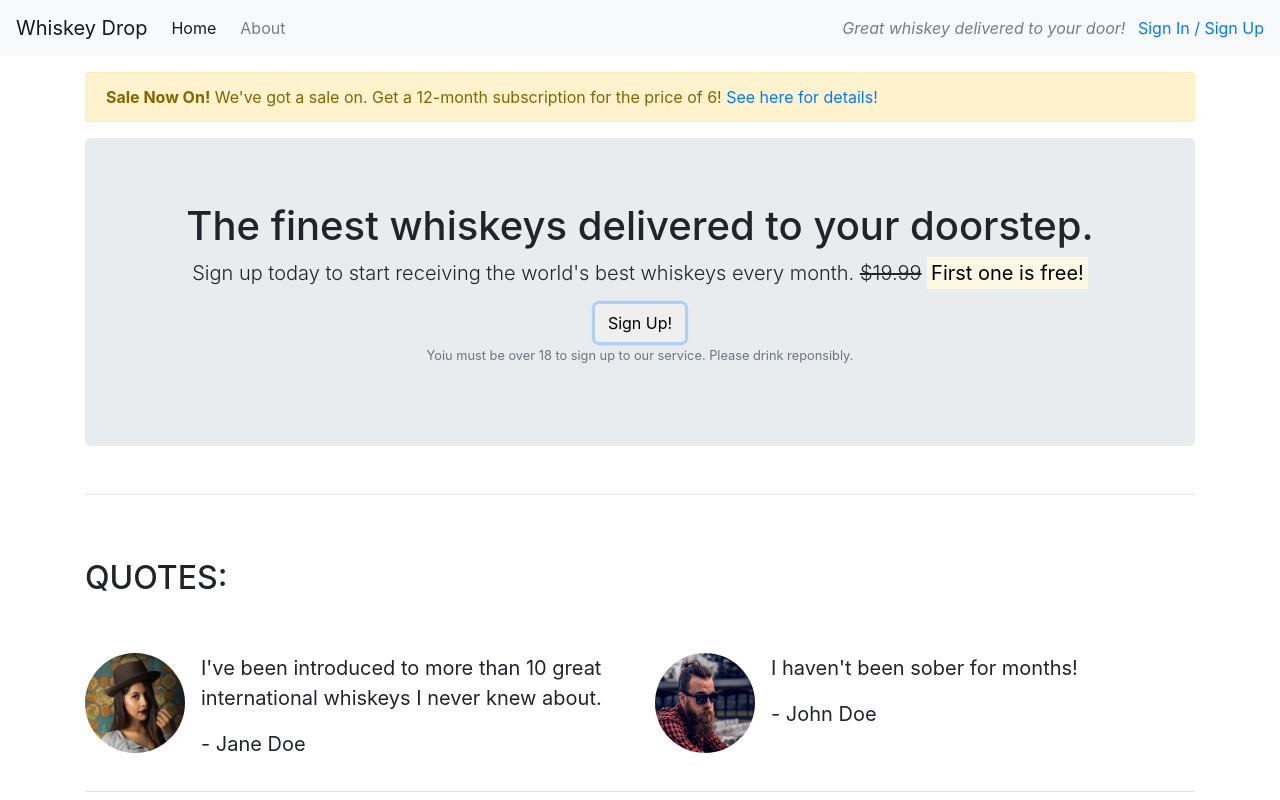
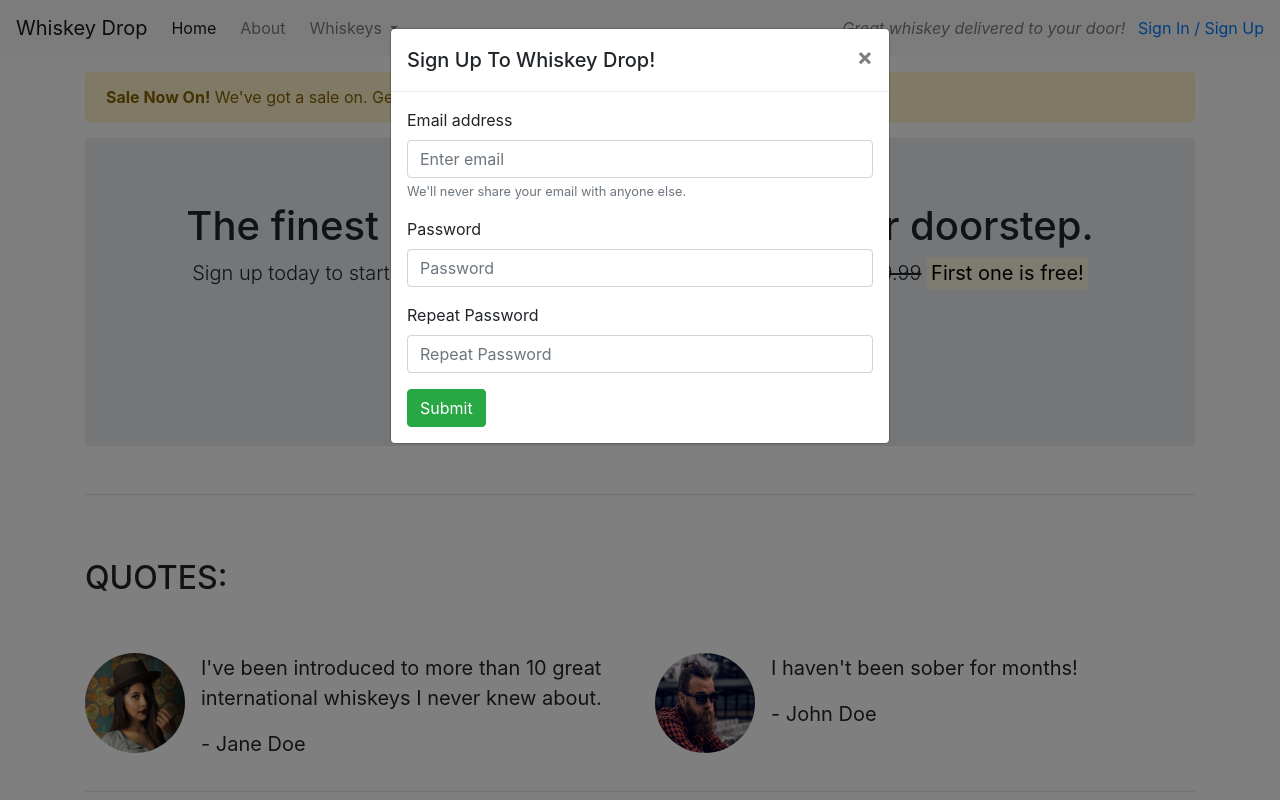
Before and after one commit to nickl98/bootstrap-work, a plain HTML site: page index.html in a window 1280 px wide. Both pictures are taken after a click on the button "Sign Up!". Shown: the top 800 px of the page. Drawn offline with nearby package versions, Linux system fonts and the light colour scheme.

Commit message:
Modal was installed

```diff
--- a/index.html
+++ b/index.html
@@ -13,11 +13,30 @@
 <body>
     <nav class="navbar navbar-light bg-light navbar-expand-sm">
         <a href="/" class="navbar-brand">Whiskey Drop</a>
+
+        <button class="navbar-toggler ml-auto" type="button" data-toggle="collapse" data-target="#navbarNavDropdown" aria-controls="navbarNavDropdown" aria-expanded="false" aria-label="Toggle navigation">
+        <span class="navbar-toggler-icon"></span></button>
+
+        <div class="collapse navbar-collapse" id="navbarNavDropdown">
+
         <ul class="navbar-nav mr-auto">
             <li class="active nav-item mr-2"><a class="nav-link" href="/">Home</a></li>
             <li class="nav-item mr-2"><a class="nav-link" href="/about">About</a></li>
+            <li class="nav-item dropdown">
+                    <a class="nav-link dropdown-toggle" href="#" id="navbarDropdownMenuLink" role="button" data-toggle="dropdown" aria-haspopup="true" aria-expanded="false">
+          Whiskeys
+        </a>
+                    <div class="dropdown-menu" aria-labelledby="navbarDropdownMenuLink">
+                        <a class="dropdown-item" href="#">Irish</a>
+                        <a class="dropdown-item" href="#">Scotch</a>
+                        <a class="dropdown-item" href="#">Japanese</a>
+                        <a class="dropdown-item" href="#">American</a>
+                    </div>
+                </li>
+
             <li class="nav-item mr-2 d-block d-sm-none"><a class="nav-link" href="/login">Sign In / Sign Up</a></li>
         </ul>
+        </div>
         <div class="d-none d-md-block">
         <p class="navbar-text my-auto mr-2"><i>Great whiskey delivered to your door!</i></p>
         <a href="/login">Sign In / Sign Up</a>
@@ -41,7 +60,7 @@
             <s class="d-none d-sm-inline">$19.99</s>
             <span class="d-inline d-sm-none"><br></span>
             <strong><mark>First one is free!</mark></strong></p>
-            <button class="btn btn-success-lg">Sign Up!</button>
+            <button class="btn btn-success-lg" data-toggle="modal" data-target="#signUpModal">Sign Up!</button>
             <p class="text-muted"><small>Yoiu must be over 18 to sign up to our service. Please drink reponsibly. </small></p>
         </section>
         </div>
@@ -121,6 +140,39 @@
         </section>
         <!-- /.features -->
     </article>
+    <div class="modal" tabindex="-1" role="dialog" id="signUpModal">
+  <div class="modal-dialog" role="document">
+    <div class="modal-content">
+      <div class="modal-header">
+        <h5 class="modal-title">Sign Up To Whiskey Drop!</h5>
+        <button type="button" class="close" data-dismiss="modal" aria-label="Close">
+          <span aria-hidden="true">&times;</span>
+        </button>
+      </div>
+      <div class="modal-body">
+       <form>
+            <div class="form-group">
+                <label for="exampleInputEmail1">Email address</label>
+                <input type="email" class="form-control" id="exampleInputEmail1" aria-describedby="emailHelp" placeholder="Enter email">
+                <small id="emailHelp" class="form-text text-muted">We'll never share your email with anyone else.</small>
+            </div>
+            <div class="form-group">
+                <label for="password">Password</label>
+                <input type="password" class="form-control" id="password" placeholder="Password">
+            </div>
+             <div class="form-group">
+                <label for="repeatPassword">Repeat Password</label>
+                <input type="password" class="form-control" id="repeatPassword" placeholder="Repeat Password">
+            </div>
+            <button type="submit" class="btn btn-success">Submit</button>
+        </form>
+      </div>
+    </div>
+  </div>
+</div>
+<script src="https://code.jquery.com/jquery-3.3.1.slim.min.js" integrity="sha384-q8i/X+965DzO0rT7abK41JStQIAqVgRVzpbzo5smXKp4YfRvH+8abtTE1Pi6jizo" crossorigin="anonymous"></script>
+<script src="https://cdnjs.cloudflare.com/ajax/libs/popper.js/1.14.7/umd/popper.min.js" integrity="sha384-UO2eT0CpHqdSJQ6hJty5KVphtPhzWj9WO1clHTMGa3JDZwrnQq4sF86dIHNDz0W1" crossorigin="anonymous"></script>
+<script src="https://stackpath.bootstrapcdn.com/bootstrap/4.3.1/js/bootstrap.min.js" integrity="sha384-JjSmVgyd0p3pXB1rRibZUAYoIIy6OrQ6VrjIEaFf/nJGzIxFDsf4x0xIM+B07jRM" crossorigin="anonymous"></script>
 </body>
 
 </html>
```
